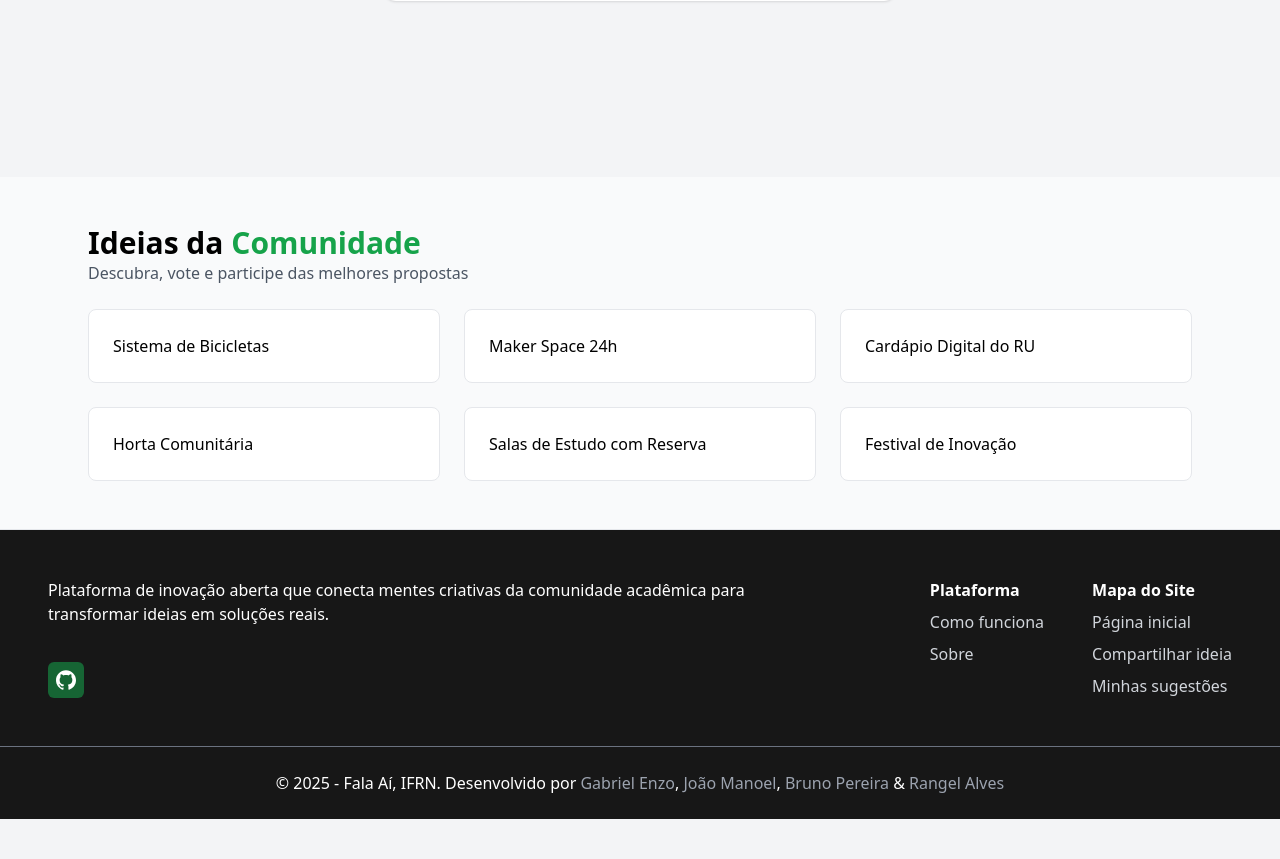
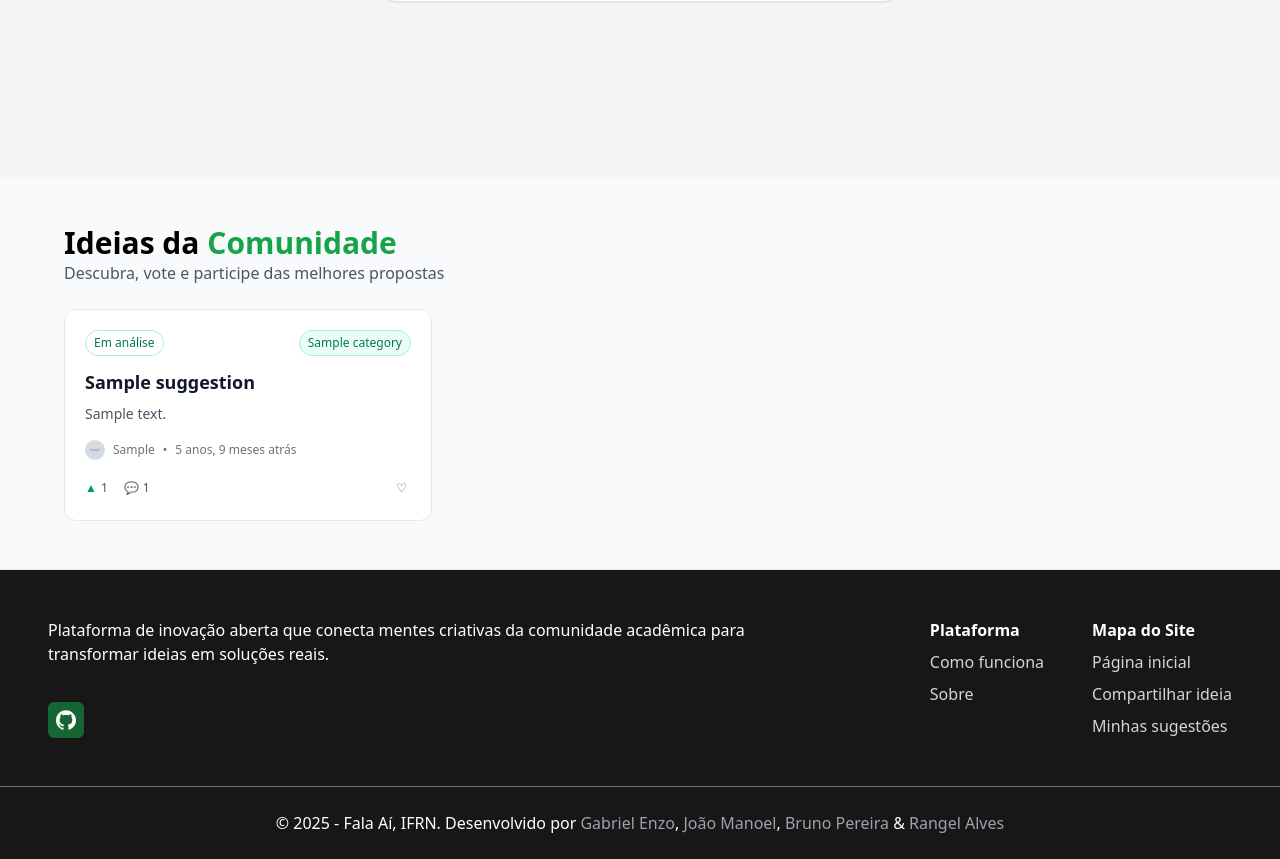
Before and after one commit to JoaoManoelFontes/falaai-ifrn, a Django app: page / in a window 1280 px wide. Shown: the part 1047-1906 px from the top of the page. Before the commit the page ends 1866 px from the top, so only its background shows below. Run offline with Django 5.2, Linux system fonts and the light colour scheme; a user stored in the database is signed in; tables that the repository leaves empty hold one stand-in row (values such as "Sample post"); grey boxes marked "Sample" are stand-in pictures; style sheets or scripts are compiled from the project's sources.

Commit message:
feat: add suggestion card snippet

```diff
--- a/suggestions/views/suggestions.py
+++ b/suggestions/views/suggestions.py
@@ -21,6 +21,7 @@ def index(request):
             "created_at",
             "category__name",
             "customer__user__first_name",
+            "customer__profile_img_url",
         )
         .select_related("category", "customer", "customer__user")
         .order_by("-created_at")
--- a/templates/index.html
+++ b/templates/index.html
@@ -71,17 +71,16 @@
 
 <!-- Ideias da Comunidade -->
 <section class="py-12 bg-gray-50">
-    <div class="max-w-6xl mx-auto px-6">
+    <div class="mx-10 px-6">
     <h2 class="text-3xl font-bold">Ideias da <span class="text-green-600">Comunidade</span></h2>
     <p class="text-gray-600 mb-6">Descubra, vote e participe das melhores propostas</p>
 <!-- Cards Grid -->
     <div class="grid grid-cols-1 md:grid-cols-3 gap-6">
-        <div class="border rounded-lg p-6 bg-white">Sistema de Bicicletas</div>
-        <div class="border rounded-lg p-6 bg-white">Maker Space 24h</div>
-        <div class="border rounded-lg p-6 bg-white">Cardápio Digital do RU</div>
-        <div class="border rounded-lg p-6 bg-white">Horta Comunitária</div>
-        <div class="border rounded-lg p-6 bg-white">Salas de Estudo com Reserva</div>
-        <div class="border rounded-lg p-6 bg-white">Festival de Inovação</div>
+        {% for suggestion in suggestions %}
+            {% include 'snippets/suggestion_card.html' with suggestion=suggestion %}
+        {% empty %}
+            <p class="text-gray-600">Nenhuma sugestão encontrada.</p>
+        {% endfor %}
     </div>
     </div>
 </section>
--- /dev/null
+++ b/templates/snippets/suggestion_card.html
@@ -0,0 +1,47 @@
+<article class="border rounded-xl p-5 bg-white hover:shadow-md transition-shadow">
+    <div class="flex items-start justify-between">
+        <div class="flex justify-between w-full">
+            {% if suggestion.status %}
+            <span class="justify-start text-xs px-2 py-1 rounded-full border border-emerald-200 text-emerald-700">
+                {{ suggestion.get_status_display|default:suggestion.status }}
+            </span>
+            {% endif %}
+
+            {% if suggestion.category and suggestion.category.name %}
+            <span class="justify-end text-xs px-2 py-1 rounded-full border border-emerald-200 text-emerald-700 bg-emerald-50">
+                {{ suggestion.category.name }}
+            </span>
+            {% endif %}
+        </div>
+    </div>
+
+    <h3 class="mt-3 text-lg font-semibold text-gray-900 line-clamp-2">{{ suggestion.title }}</h3>
+    <p class="mt-2 text-sm text-gray-600 line-clamp-3">{{ suggestion.description|default:""|truncatewords:30 }}</p>
+
+    <div class="mt-4 flex items-center gap-2 text-xs text-gray-500">
+        {% if suggestion.customer and suggestion.customer.profile_img_url %}
+        <img src="{{ suggestion.customer.profile_img_url }}" alt="Avatar" class="w-5 h-5 rounded-full object-cover" />
+        {% else %}
+        <span class="w-5 h-5 rounded-full bg-gray-200 inline-block"></span>
+        {% endif %}
+        <span>
+            {{ suggestion.customer.user.first_name|default:"" }}
+        </span>
+        <span>•</span>
+        <time datetime="{{ suggestion.created_at|date:'c' }}">{{ suggestion.created_at|timesince }} atrás</time>
+    </div>
+
+    <div class="mt-4 flex items-center justify-between text-xs text-gray-600">
+        <div class="flex items-center gap-4">
+            <div class="flex items-center gap-1">
+                <span class="text-emerald-600">▲</span>
+                <span class="font-medium">{{ suggestion.votes_count|default:0 }}</span>
+            </div>
+            <div class="flex items-center gap-1">
+                <span>💬</span>
+                <span class="font-medium">{{ suggestion.comments_count|default:0 }}</span>
+            </div>
+        </div>
+        <button class="p-1 hover:text-emerald-600" aria-label="Favoritar">♡</button>
+    </div>
+</article>
```
